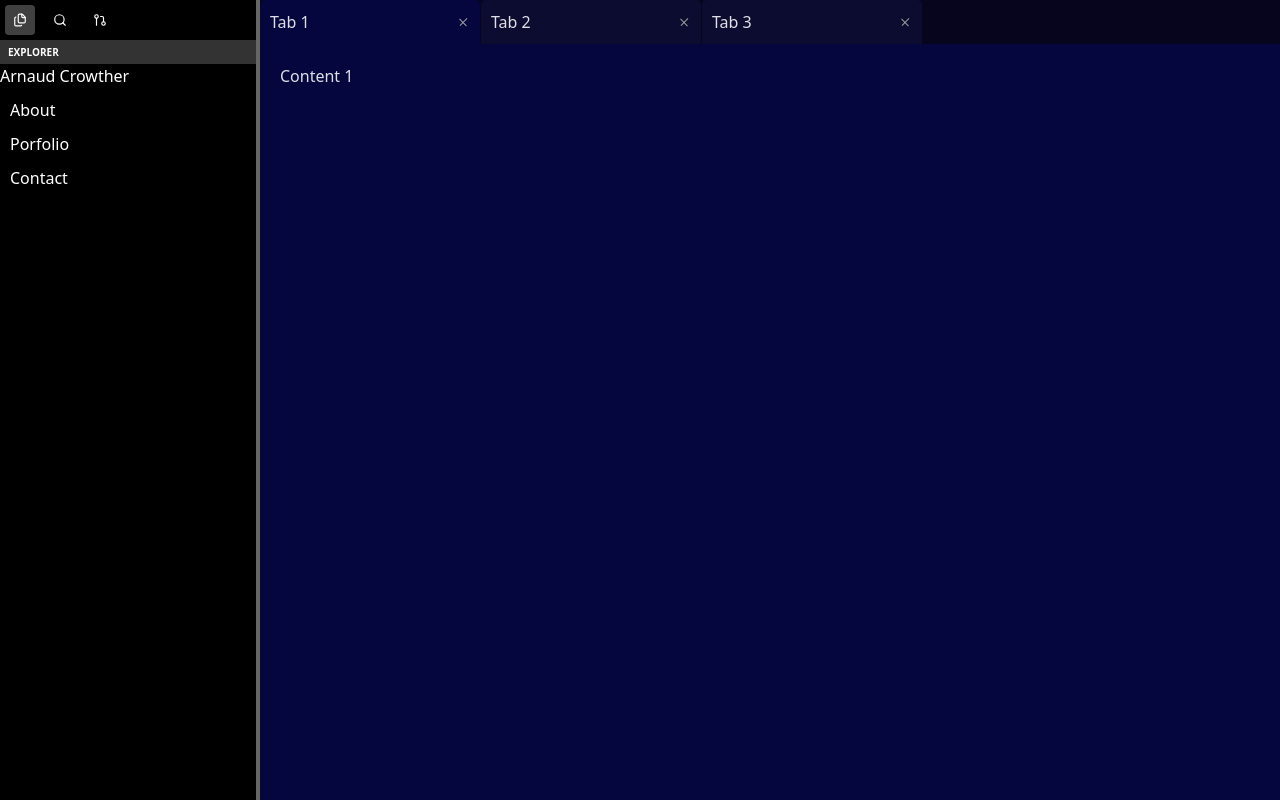
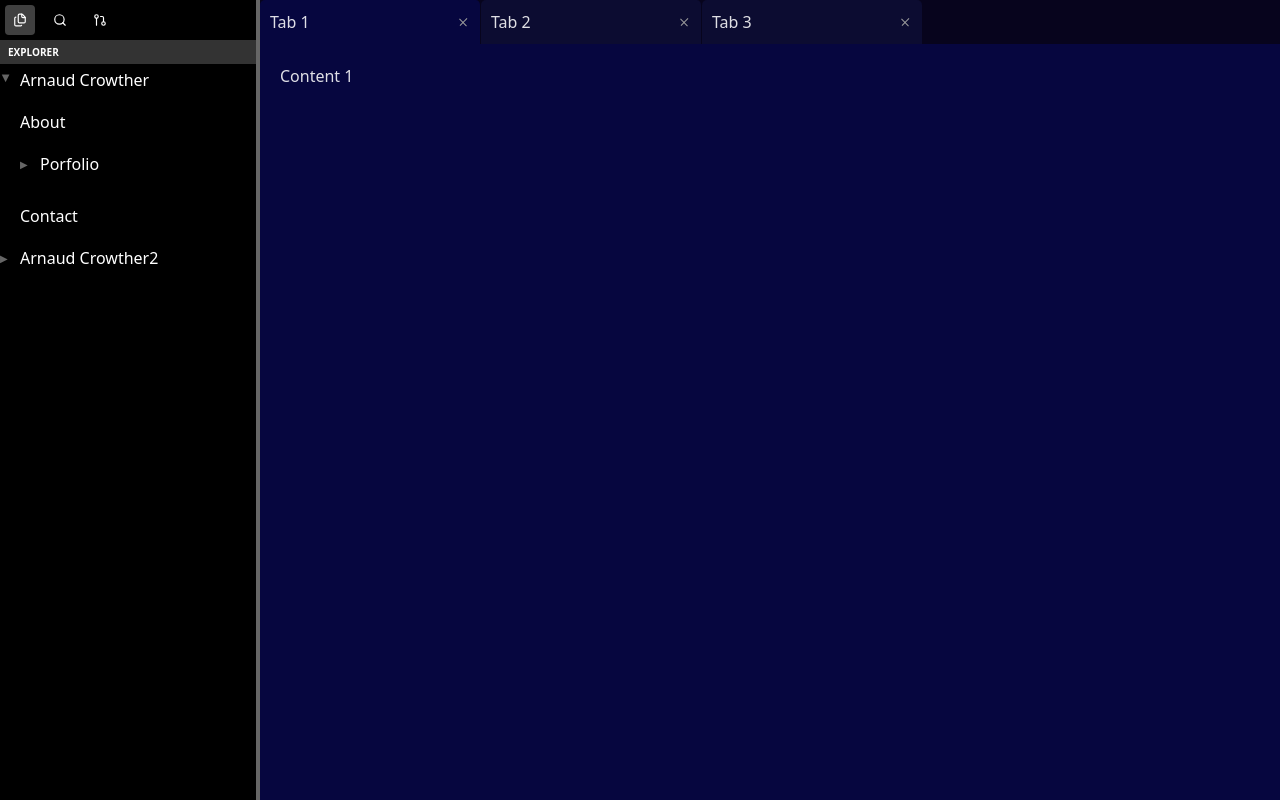
Before and after one commit to areknow/arnaud.cr, a React (Vite) app: page / in a window 1280 px wide. Built offline with nearby package versions, Linux system fonts and the light colour scheme.

Commit message:
recursive file tree

```diff
--- a/src/shared/components/Sidebar/FileTree/FileTree.tsx
+++ b/src/shared/components/Sidebar/FileTree/FileTree.tsx
@@ -1,38 +1,97 @@
+import { useState } from 'react';
+
+import { Node } from './Node';
+import type { NodeShape } from './Node/Node';
+
 import styles from './file-tree.module.scss';
 
-const FILES = [
+const FILES: NodeShape[] = [
   {
     name: 'Arnaud Crowther',
+    isExpanded: true,
     children: [
       {
         name: 'About',
       },
       {
         name: 'Porfolio',
+        children: [
+          {
+            name: 'Project 1',
+          },
+          {
+            name: 'Project 2',
+            children: [
+              {
+                name: 'Sub Project A',
+              },
+              {
+                name: 'Sub Project B',
+              },
+            ],
+          },
+        ],
       },
       {
         name: 'Contact',
       },
     ],
   },
+  {
+    name: 'Arnaud Crowther2',
+    children: [
+      {
+        name: 'Aboutx',
+      },
+      {
+        name: 'Porfoliox',
+      },
+      {
+        name: 'Contactx',
+      },
+    ],
+  },
 ];
 
 export const FileTree = () => {
+  // Expand isExpanded items
+  const [expandedItems, setExpandedItems] = useState<Set<string>>(() => {
+    const initialExpanded = new Set<string>();
+
+    const collectExpandedItems = (nodes: NodeShape[]) => {
+      nodes.forEach(node => {
+        if (node.isExpanded && node.children) {
+          initialExpanded.add(node.name);
+        }
+        if (node.children) {
+          collectExpandedItems(node.children);
+        }
+      });
+    };
+
+    collectExpandedItems(FILES);
+    return initialExpanded;
+  });
+
+  const toggleExpanded = (itemName: string) => {
+    const newExpandedItems = new Set(expandedItems);
+    if (newExpandedItems.has(itemName)) {
+      newExpandedItems.delete(itemName);
+    } else {
+      newExpandedItems.add(itemName);
+    }
+    setExpandedItems(newExpandedItems);
+  };
+
   return (
     <div className={styles.fileTree}>
       {FILES.map(file => (
-        <div key={file.name} className={styles.file}>
-          <div className={styles.fileIcon}>{file.name}</div>
-          {file.children && (
-            <div className={styles.children}>
-              {file.children.map(child => (
-                <div key={child.name} className={styles.child}>
-                  {child.name}
-                </div>
-              ))}
-            </div>
-          )}
-        </div>
+        <Node
+          key={file.name}
+          node={file}
+          expandedItems={expandedItems}
+          onToggleExpanded={toggleExpanded}
+        />
       ))}
     </div>
   );
--- /dev/null
+++ b/src/shared/components/Sidebar/FileTree/Node/Node.tsx
@@ -0,0 +1,69 @@
+import React from 'react';
+
+import classNames from 'classnames';
+
+import styles from './node.module.scss';
+
+export interface NodeShape {
+  name: string;
+  children?: NodeShape[];
+  isExpanded?: boolean;
+}
+
+interface NodeProps {
+  node: NodeShape;
+  level?: number;
+  expandedItems: Set<string>;
+  onToggleExpanded: (itemName: string) => void;
+}
+
+export const Node: React.FC<NodeProps> = ({
+  node,
+  level = 0,
+  expandedItems,
+  onToggleExpanded,
+}) => {
+  const isExpanded = expandedItems.has(node.name);
+  const hasChildren = node.children && node.children.length > 0;
+
+  return (
+    <div className={styles.node}>
+      <div
+        className={classNames(styles.header, {
+          [styles.clickable]: hasChildren,
+        })}
+        onClick={() => hasChildren && onToggleExpanded(node.name)}
+        style={{ '--_nest-level': level } as React.CSSProperties}
+      >
+        {hasChildren && (
+          <span
+            className={classNames(styles.icon, {
+              [styles.expanded]: isExpanded,
+            })}
+          >
+            ▶
+          </span>
+        )}
+        <span className={styles.label}>{node.name}</span>
+      </div>
+
+      {hasChildren && (
+        <div
+          className={classNames(styles.children, {
+            [styles.expanded]: isExpanded,
+          })}
+        >
+          {node.children!.map(child => (
+            <Node
+              key={child.name}
+              node={child}
+              level={level + 1}
+              expandedItems={expandedItems}
+              onToggleExpanded={onToggleExpanded}
+            />
+          ))}
+        </div>
+      )}
+    </div>
+  );
+};
--- /dev/null
+++ b/src/shared/components/Sidebar/FileTree/Node/index.ts
@@ -0,0 +1 @@
+export * from './Node';
--- /dev/null
+++ b/src/shared/components/Sidebar/FileTree/Node/node.module.scss
@@ -0,0 +1,56 @@
+.node {
+  display: flex;
+  flex-direction: column;
+  gap: 10px;
+
+  .header {
+    display: flex;
+    align-items: center;
+    gap: 8px;
+    padding: 4px 0;
+    padding-left: calc(var(--_nest-level, 0) * 20px);
+    cursor: default;
+
+    &.clickable {
+      cursor: pointer;
+
+      &:hover {
+        opacity: 0.8;
+      }
+    }
+  }
+
+  .icon {
+    font-size: 10px;
+    transition: transform 0.2s ease;
+    color: #666;
+    min-width: 12px;
+    display: inline-block;
+
+    &.expanded {
+      transform: rotate(90deg);
+    }
+  }
+
+  .label {
+    flex: 1;
+  }
+
+  .children {
+    display: flex;
+    flex-direction: column;
+    gap: 10px;
+    max-height: 0;
+    overflow: hidden;
+    transition: max-height 0.3s ease-out;
+    opacity: 0;
+
+    &.expanded {
+      max-height: 500px;
+      opacity: 1;
+      transition:
+        max-height 0.3s ease-out,
+        opacity 0.2s ease-out 0.1s;
+    }
+  }
+}
--- a/src/shared/components/Sidebar/FileTree/file-tree.module.scss
+++ b/src/shared/components/Sidebar/FileTree/file-tree.module.scss
@@ -2,20 +2,6 @@
   display: flex;
   flex-direction: column;
   gap: 10px;
-
-  .file {
-    display: flex;
-    flex-direction: column;
-    gap: 10px;
-  }
-
-  .children {
-    display: flex;
-    flex-direction: column;
-    gap: 10px;
-
-    .child {
-      padding-left: 10px;
-    }
-  }
+  height: 100%;
+  flex-grow: 1;
 }
--- a/src/shared/components/Sidebar/Sidebar.tsx
+++ b/src/shared/components/Sidebar/Sidebar.tsx
@@ -51,7 +51,7 @@ export const Sidebar = () => {
       />
       <div className={styles.content}>
         <div className={styles.title}>{activeSection?.label}</div>
-        {activeSection?.content}
+        <div className={styles.content}>{activeSection?.content}</div>
       </div>
     </div>
   );
--- a/src/shared/components/Sidebar/sidebar.module.scss
+++ b/src/shared/components/Sidebar/sidebar.module.scss
@@ -1,4 +1,8 @@
 .sidebar {
+  display: flex;
+  flex-direction: column;
+  height: 100%;
+
   .title {
     padding: 4px 8px;
     font-size: 10px;
@@ -7,4 +11,11 @@
     background-color: #333;
     text-transform: uppercase;
   }
+
+  .content {
+    flex-grow: 1;
+    overflow-y: auto;
+    display: flex;
+    flex-direction: column;
+  }
 }
```
